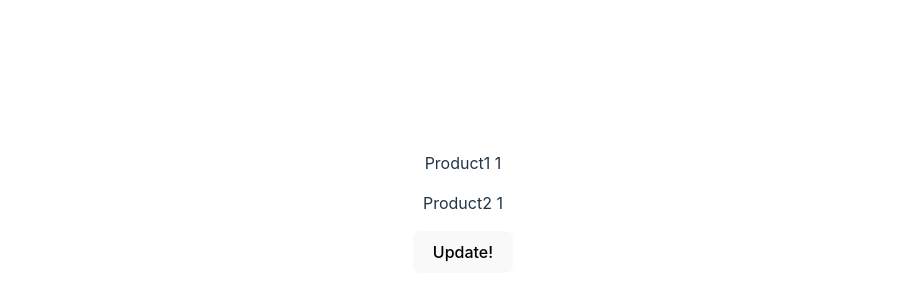
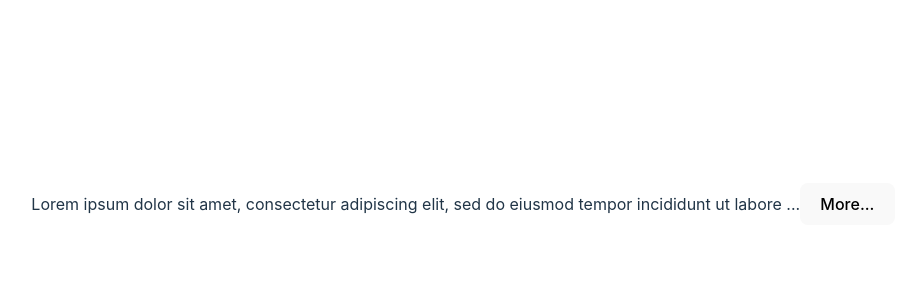
Before and after one commit to kaifkalanthar/BestPractice, a React (Vite) app: page / in a window 1280 px wide. Shown: the part 196-496 px from the top of the page, without its empty margins (177-1081 px from the left). Built offline with nearby package versions, Linux system fonts and the light colour scheme.

Commit message:
completed

```diff
--- a/src/App.tsx
+++ b/src/App.tsx
@@ -1,26 +1,19 @@
-import { useState } from 'react'
 import './App.css'
+import ExpandableText from './components/ExpandableText'
 
 
 function App() {
-  const [cart, setCart] = useState({
-    discount : .1,
-    items: [
-      {id: 1, title: 'Product1', quantity: 1},
-      {id: 2, title: 'Product2', quantity: 1}
-    ]
-  })
 
-  const handleClick = () =>{
-    setCart({
-      ...cart,
-      items: cart.items.map(item => item.id === 1?{...item, quantity: item.quantity+1}:item)
-    })
-  }
   return (
     <>
-    {cart.items.map(item => <p>{item.title} {item.quantity}</p>)}
-    <button onClick={handleClick}>Update!</button>
+      <ExpandableText>Lorem ipsum dolor sit amet, consectetur adipiscing
+        elit, sed do eiusmod tempor incididunt ut labore et dolore
+        magna aliqua. Ut enim ad minim veniam, quis nostrud exercitation
+        ullamco laboris nisi ut aliquip ex ea commodo consequat. Duis aute
+        irure dolor in reprehenderit in voluptate velit esse cillum dolore
+        eu fugiat nulla pariatur. Excepteur sint occaecat cupidatat non proident,
+        sunt in culpa qui officia deserunt mollit anim id est laborum.
+      </ExpandableText>
     </>
   )
 }
--- /dev/null
+++ b/src/components/ExpandableText.tsx
@@ -0,0 +1,16 @@
+import { useState } from 'react';
+
+interface Props {
+    children: String;
+    maxChar?: number;
+}
+
+const ExpandableText = ({ children, maxChar = 100 }: Props) => {
+    const [isExpanded, setIsExpanded] = useState(false);
+    if (children.length <= maxChar) return <p>{children}</p>
+
+    const text = isExpanded ? children : children.substring(0, maxChar) + '...';
+    return <p>{text}<button onClick={() => setIsExpanded(!isExpanded)}>{isExpanded ? 'Less...' : 'More...'}</button></p>
+}
+
+export default ExpandableText
```
